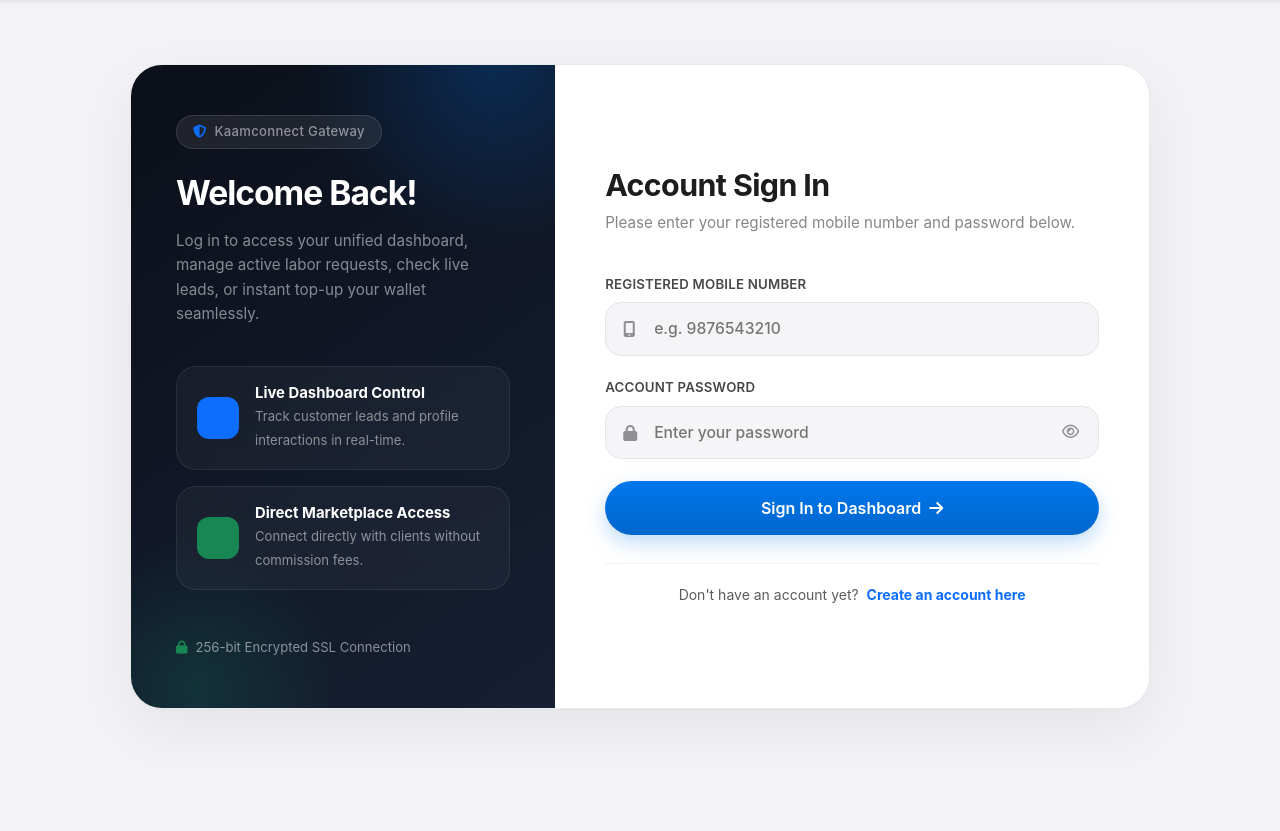
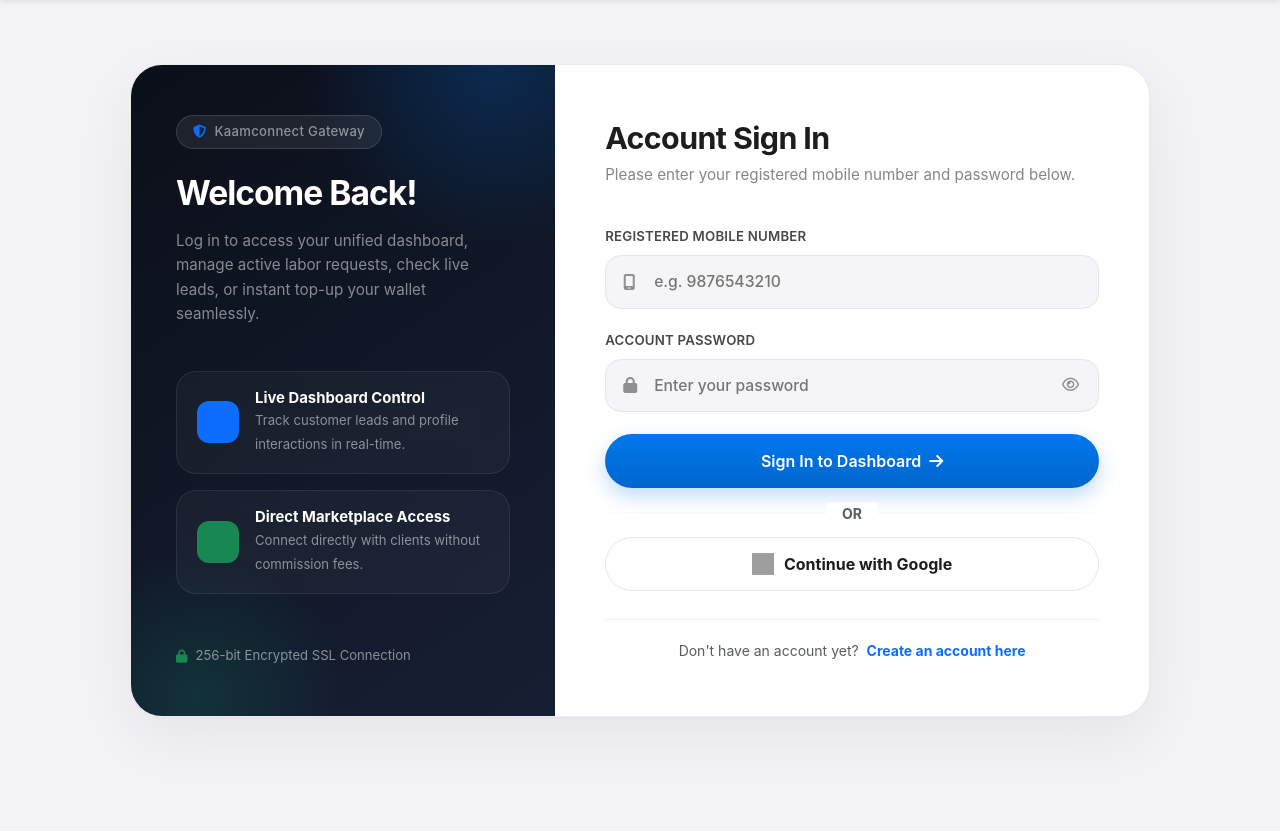
Before and after one commit to kaamconnect01/kaamconnect, a Flask app: page /login in a window 1280 px wide. Shown: the part 56-887 px from the top of the page. Before the commit the page ends 767 px from the top, so only its background shows below. Run offline with Flask 3, Linux system fonts and the light colour scheme; some libraries are stand-ins or nearby versions; grey boxes are pictures that could not be loaded.

Commit message:
Update login.html

```diff
--- a/templates/login.html
+++ b/templates/login.html
@@ -53,7 +53,6 @@
         overflow: hidden;
     }
 
-    /* Glowing Radial Backdrop Accent */
     .brand-side::before {
         content: '';
         position: absolute;
@@ -139,7 +138,6 @@
         font-size: 0.95rem;
     }
 
-    /* Custom Input Controls */
     .input-box-group {
         position: relative;
         margin-bottom: 22px;
@@ -209,7 +207,6 @@
         color: var(--apple-text-main);
     }
 
-    /* Primary Button */
     .btn-apple-submit {
         background: linear-gradient(180deg, #0077ed 0%, #0066cc 100%);
         color: #ffffff;
@@ -240,6 +237,21 @@
         transform: translateY(1px);
     }
 
+    .btn-google {
+        background: #ffffff;
+        border: 1.5px solid #e5e5ea;
+        color: var(--apple-text-main);
+        border-radius: 99px;
+        padding: 14px;
+        transition: all 0.3s ease;
+    }
+    .btn-google:hover {
+        background: #f8fafc;
+        border-color: #d1d5db;
+        transform: translateY(-1px);
+        box-shadow: 0 4px 12px rgba(0,0,0,0.05);
+    }
+
     .signup-link-box {
         margin-top: 28px;
         padding-top: 20px;
@@ -247,14 +259,9 @@
         text-align: center;
     }
 
-    /* Mobile Responsive Adjustments */
     @media (max-width: 991.98px) {
-        .brand-side {
-            padding: 40px 30px;
-        }
-        .form-side {
-            padding: 40px 30px;
-        }
+        .brand-side { padding: 40px 30px; }
+        .form-side { padding: 40px 30px; }
     }
 </style>
 
@@ -276,7 +283,6 @@
             </div>
 
             <div class="my-4 position-relative z-1">
-                <!-- Info Pill 1 -->
                 <div class="info-pill">
                     <div class="d-flex align-items-center">
                         <div class="info-icon-wrapper bg-primary bg-opacity-20 text-primary me-3">
@@ -289,7 +295,6 @@
                     </div>
                 </div>
 
-                <!-- Info Pill 2 -->
                 <div class="info-pill">
                     <div class="d-flex align-items-center">
                         <div class="info-icon-wrapper bg-success bg-opacity-20 text-success me-3">
@@ -318,7 +323,6 @@
             </div>
 
             <form method="POST">
-                <!-- Mobile Number Input -->
                 <div class="input-box-group">
                     <label>REGISTERED MOBILE NUMBER</label>
                     <div class="custom-input-wrap">
@@ -327,7 +331,6 @@
                     </div>
                 </div>
 
-                <!-- Password Input -->
                 <div class="input-box-group">
                     <label>ACCOUNT PASSWORD</label>
                     <div class="custom-input-wrap">
@@ -339,13 +342,23 @@
                     </div>
                 </div>
 
-                <!-- Submit Button -->
                 <button type="submit" class="btn-apple-submit">
                     <span>Sign In to Dashboard</span>
                     <i class="fa-solid fa-arrow-right fs-6"></i>
                 </button>
 
-                <!-- Signup Redirection -->
+                <!-- Google Login Button Divider -->
+                <div class="position-relative my-4 text-center">
+                    <hr style="border-color: #e5e5ea;">
+                    <span class="position-absolute top-50 start-50 translate-middle px-3 text-muted small fw-bold" style="background-color: var(--apple-card-bg);">OR</span>
+                </div>
+
+                <!-- Google Login Button -->
+                <a href="{{ url_for('login_google') }}" class="btn w-100 btn-google fw-bold d-flex align-items-center justify-content-center text-decoration-none">
+                    <img src="https://www.svgrepo.com/show/475656/google-color.svg" alt="Google" style="width: 22px; height: 22px; margin-right: 10px;">
+                    Continue with Google
+                </a>
+
                 <div class="signup-link-box">
                     <p class="text-muted small mb-0">
                         Don't have an account yet?
@@ -359,7 +372,6 @@
 </div>
 
 <script>
-    // Password visibility toggle handler
     function togglePasswordVisibility() {
         const passwordInput = document.getElementById('passwordInput');
         const toggleIcon = document.getElementById('toggleIcon');
```
